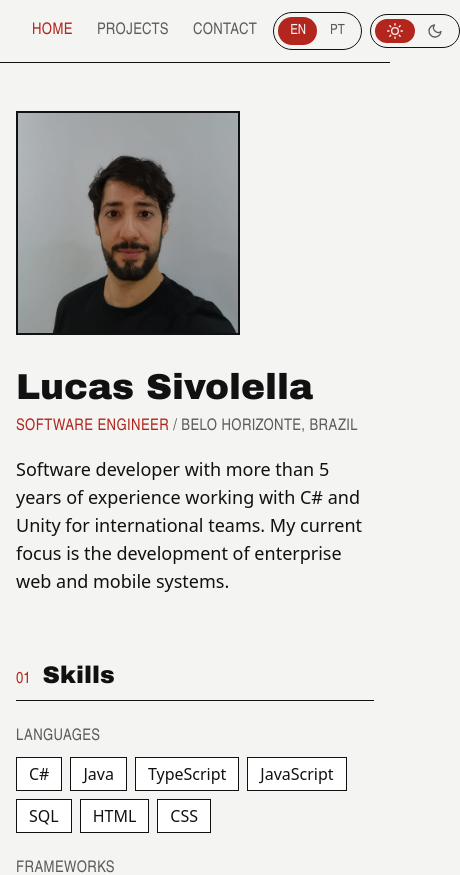
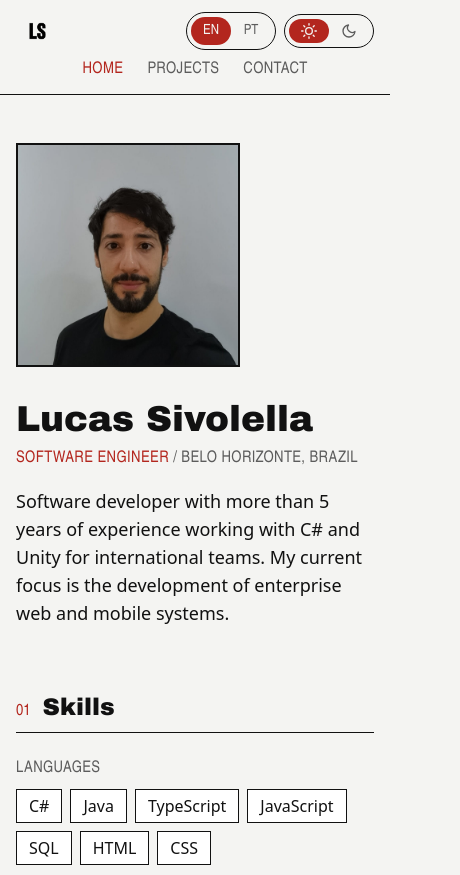
Before and after one commit to lsivolella/portfolio, a React (Vite) app: page / in a window 390 px wide. Shown: the top 875 px of the page, 460 px wide, since content can reach past the window. Built offline with nearby package versions, Linux system fonts and the light colour scheme; no server answers; a web font is replaced by a local one.

Commit message:
fix(header): wrap navigation below the logo on narrow screens
At 375px the header was 434px wide and made every page scroll sideways.
Let the container wrap and move the nav to its own row below sm.

```diff
--- a/src/components/layout/Header.tsx
+++ b/src/components/layout/Header.tsx
@@ -17,14 +17,14 @@ function Header() {
 
     return (
         <header className="sticky top-0 z-10 border-b border-border bg-background">
-            <Container className="flex items-center justify-between gap-4 py-3">
+            <Container className="flex flex-wrap items-center justify-between gap-x-4 gap-y-2 py-3">
                 <Link to={routes.home} aria-label={profile.name}>
                     <Logo />
                 </Link>
 
                 <nav
                     aria-label={text.accessibility.mainNavigation}
-                    className="flex items-center gap-6"
+                    className="order-last flex w-full items-center justify-center gap-6 sm:order-0 sm:w-auto"
                 >
                     {routeNames.map((name) => (
                         <NavLink
```
